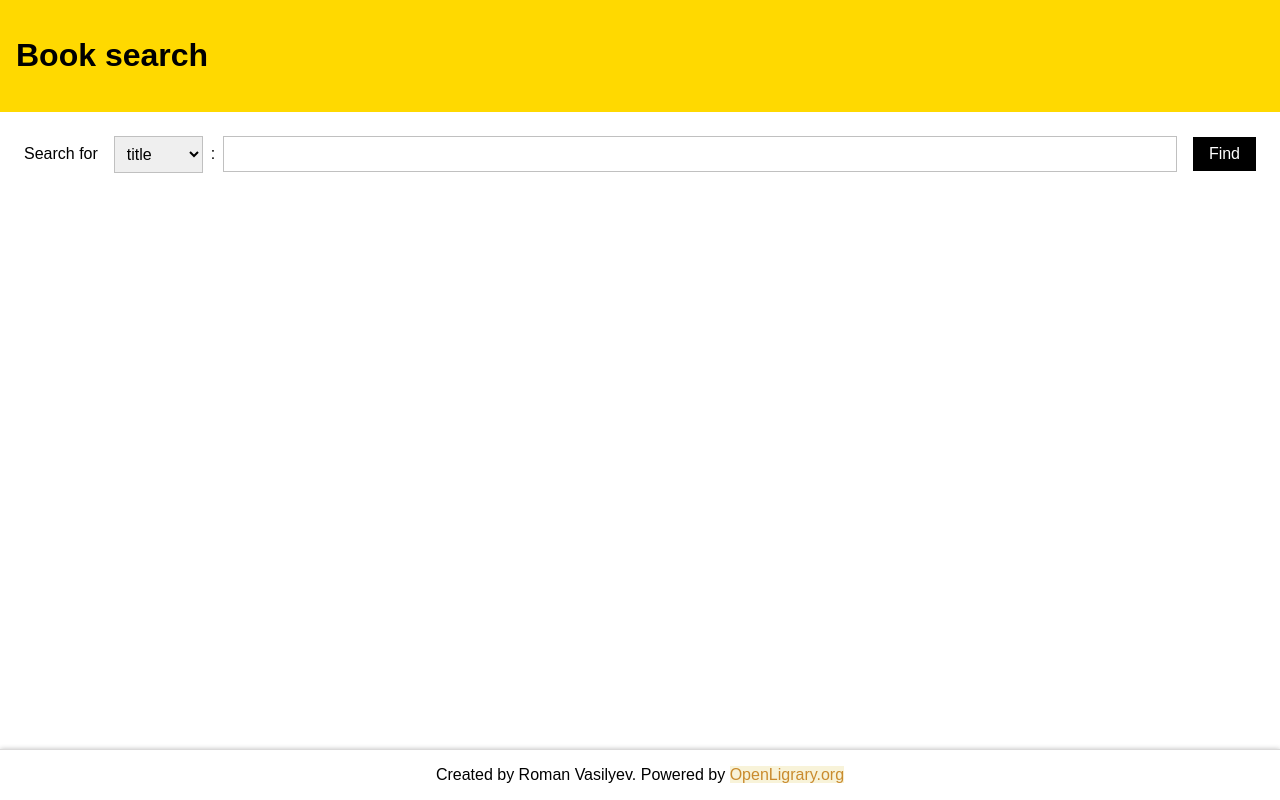
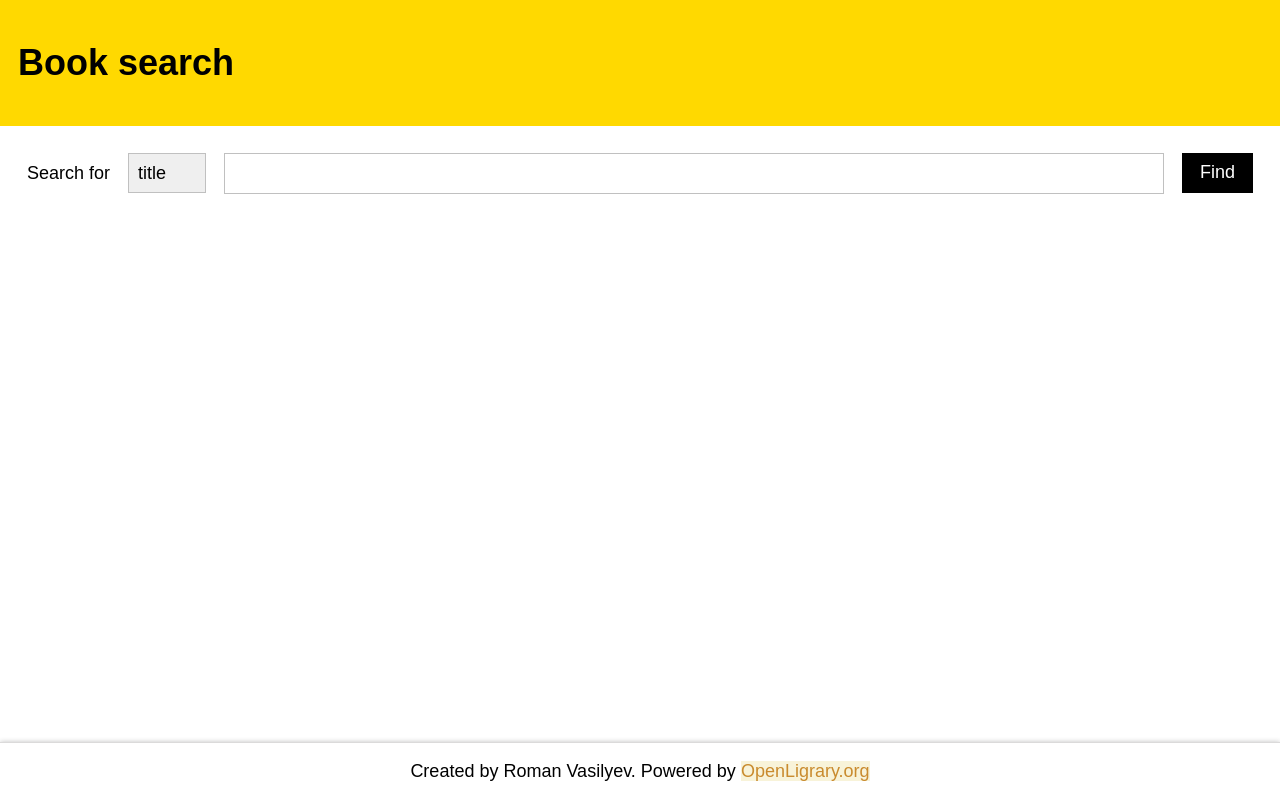
Before and after one commit to Roma-V/book-search, a React app: page / in a window 1280 px wide. Built offline with nearby package versions, Linux system fonts and the light colour scheme.

Commit message:
added a deplyment workflow and resolved some minor issues

```diff
--- a/public/index.html
+++ b/public/index.html
@@ -2,6 +2,7 @@
 <html lang="en">
 <head>
     <meta charset="utf-8">
+    <meta name="viewport" content="initial-scale=1, maximum-scale=1">
     <title>Book search</title>
 </head>
 <body>
--- a/src/components/LoadingIndicator.jsx
+++ b/src/components/LoadingIndicator.jsx
@@ -4,10 +4,10 @@ import React from 'react'
 import './LoadingIndicator.css'
 
 const LoadingIndicator = ({ color }) => {
-  const dorClassName = "loading__dot" + (color ? " loading__dot--" + color : "")
+  const dorClassName = 'loading__dot' + (color ? ' loading__dot--' + color : '')
 
   return (
-    <div className="loading">
+    <div className='loading'>
       <div className={dorClassName}></div>
       <div className={dorClassName}></div>
       <div className={dorClassName}></div>
--- a/src/components/ModalView.jsx
+++ b/src/components/ModalView.jsx
@@ -16,24 +16,22 @@ const ModalView = ({ id, closeModal, accessible }) => {
   const book = useSelector(state => selectBookById(state, id))
 
   return <React.Fragment>
-    <article className="modal__foreground">
+    <article className='modal__foreground'>
       {
         book
           ? <>
-            <h3 className="modal__title" >
+            <h3 className='modal__title' >
               {book.title}
             </h3>
-            <section className="modal__content">
+            <section className='modal__content'>
               {book.cover_i &&
             <img
               src={openLibrary.coverURL(book.cover_i, 'M')}
-              className="modal__image"
+              className='modal__image'
               alt={`Cover image for ${book.title}`}
-              width="180"
-              height="274"
             />}
-              <section className="modal__content-text">
-                <p className="modal__author" >
+              <section className='modal__content-text'>
+                <p className='modal__author' >
                   { book.author_name &&
                 book.author_name.length > 0
                     ? book.author_name.length > 1
@@ -41,16 +39,16 @@ const ModalView = ({ id, closeModal, accessible }) => {
                       : 'Author: ' + book.author_name
                     : null
                   }</p>
-                <p className="modal__published"
+                <p className='modal__published'
                   tabIndex='-1'
                   ref={elementToFocusRef}
                 >
                 First published: {book.first_publish_year || 'N/A'}
                 </p>
-                <p className="modal__publisher" >
-                Has {book.edition_count || 'N/A'} editions.
+                <p className='modal__publisher' >
+                Has {book.edition_count || 'N/A'} edition{book.edition_count === 1 ? '' : 's'}.
                 </p>
-                <p className="modal__isbn" >
+                <p className='modal__isbn' >
                 ISBN: {(book.isbn && book.isbn[0]) || 'N/A'}
                 </p>
               </section>
@@ -59,13 +57,13 @@ const ModalView = ({ id, closeModal, accessible }) => {
           : <p ref={elementToFocusRef}>No content found in current search query.</p>
       }
       <button
-        className="btn__primary btn__close-modal"
+        className='btn btn__primary btn__close-modal'
         onClick={() => closeModal()}
       >
         Close
       </button>
     </article>
-    <div className="modal__background" onClick={() => closeModal()}>
+    <div className='modal__background' onClick={() => closeModal()}>
     </div>
   </React.Fragment>
 }
--- a/src/components/SearchForm.css
+++ b/src/components/SearchForm.css
@@ -10,6 +10,7 @@
 }
 
 .search-form__select {
+    -webkit-appearance:none;
     padding: 0.5rem;
     border: 1px solid silver;
     border-radius: 0;
--- a/src/components/SearchForm.jsx
+++ b/src/components/SearchForm.jsx
@@ -70,7 +70,7 @@ const SearchForm = () => {
             value={param}
           >{param}</option>
         )}
-      </select>:
+      </select>
       <input
         type="text"
         id="search-query"
--- a/src/store/booksSlice.js
+++ b/src/store/booksSlice.js
@@ -19,7 +19,7 @@ const booksSlice = createSlice({
   name: 'books',
   initialState,
   reducers: {
-    setIdleStatus: (state, action) => {
+    setIdleStatus: state => {
       state.status = 'idle'
     },
   },
@@ -28,6 +28,7 @@ const booksSlice = createSlice({
       state.status = 'loading'
       state.error = null
       state.meta = {
+        ...state.meta,
         query: action.meta.arg,
       }
     },
--- a/src/styles.css
+++ b/src/styles.css
@@ -1,3 +1,7 @@
+html, body {
+    font-size: 10px;
+}
+
 body {
     min-height: 100vh;
     display: flex;
@@ -37,9 +41,16 @@ a:hover, a:active {
     display: inline-block;
     height: 100%;
     padding: 0.5rem 1rem;
-    border: none;
+    border: 0;
+    border-radius: 0;
     cursor: pointer;
     text-transform: capitalize;
+    background: #fff;
+    color: white;
+    font-size: 1rem;
+    line-height: 1.2;
+    white-space: nowrap;
+    text-decoration: none;
 }
 
 .btn__primary {
@@ -59,3 +70,19 @@ a:hover, a:active {
 *:focus {
     outline: 2px dotted #ec9b22;
 }
+
+@media screen and (min-width: 400px){
+    html, body {
+        font-size: 12px;
+    }
+}
+@media screen and (min-width: 600px){
+    html, body {
+        font-size: 16px;
+    }
+}
+@media screen and (min-width: 900px){
+    html, body {
+        font-size: 18px;
+    }
+}
--- a/webpack.config.js
+++ b/webpack.config.js
@@ -4,7 +4,7 @@ const path = require('path');
 module.exports = {
   entry: "./src/index.jsx",
   output: {
-    path: path.resolve(__dirname, 'dist'),
+    path: path.resolve(__dirname, 'build'),
     filename: 'bundle.js',
     publicPath: '/'
   },
```
Also changed, not shown: src/components/BookList.jsx (+6 -7 lines), .eslintrc.js, 2 other files (tests, documents, lock files or other folders).
